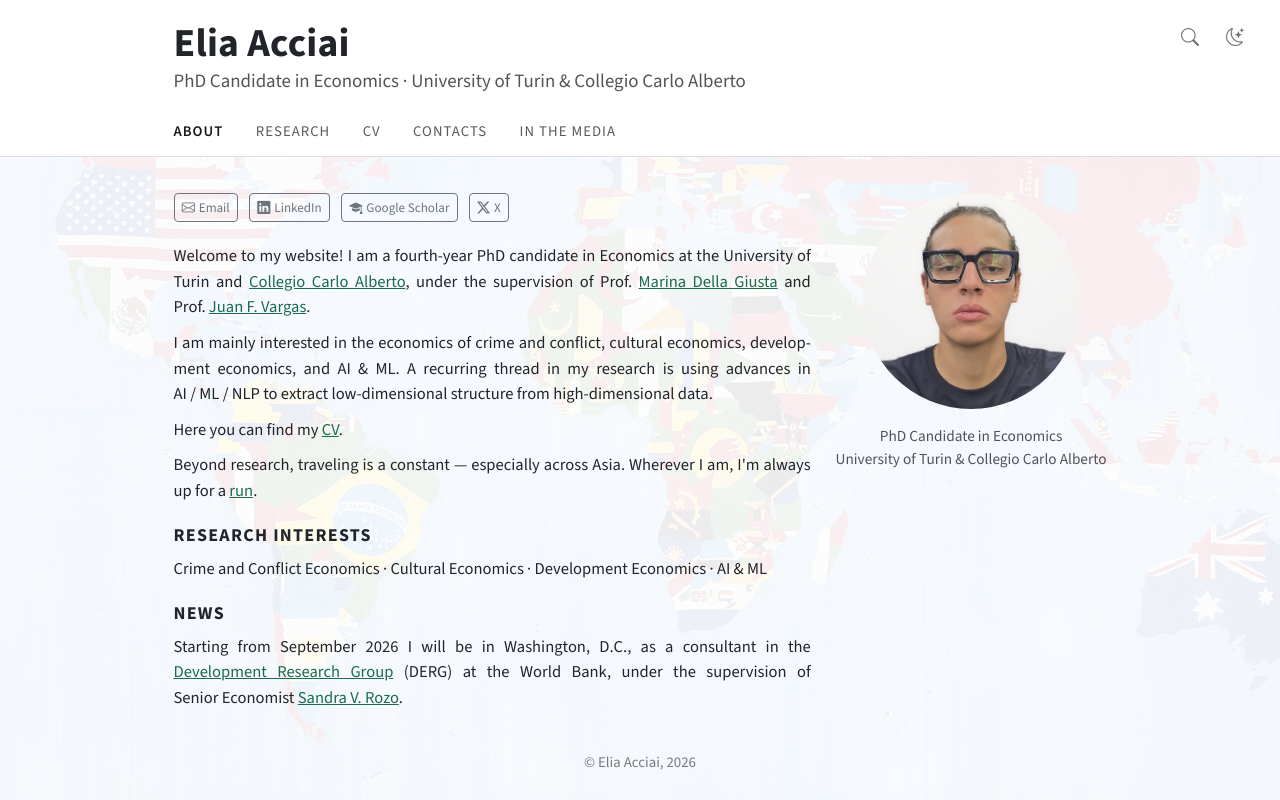
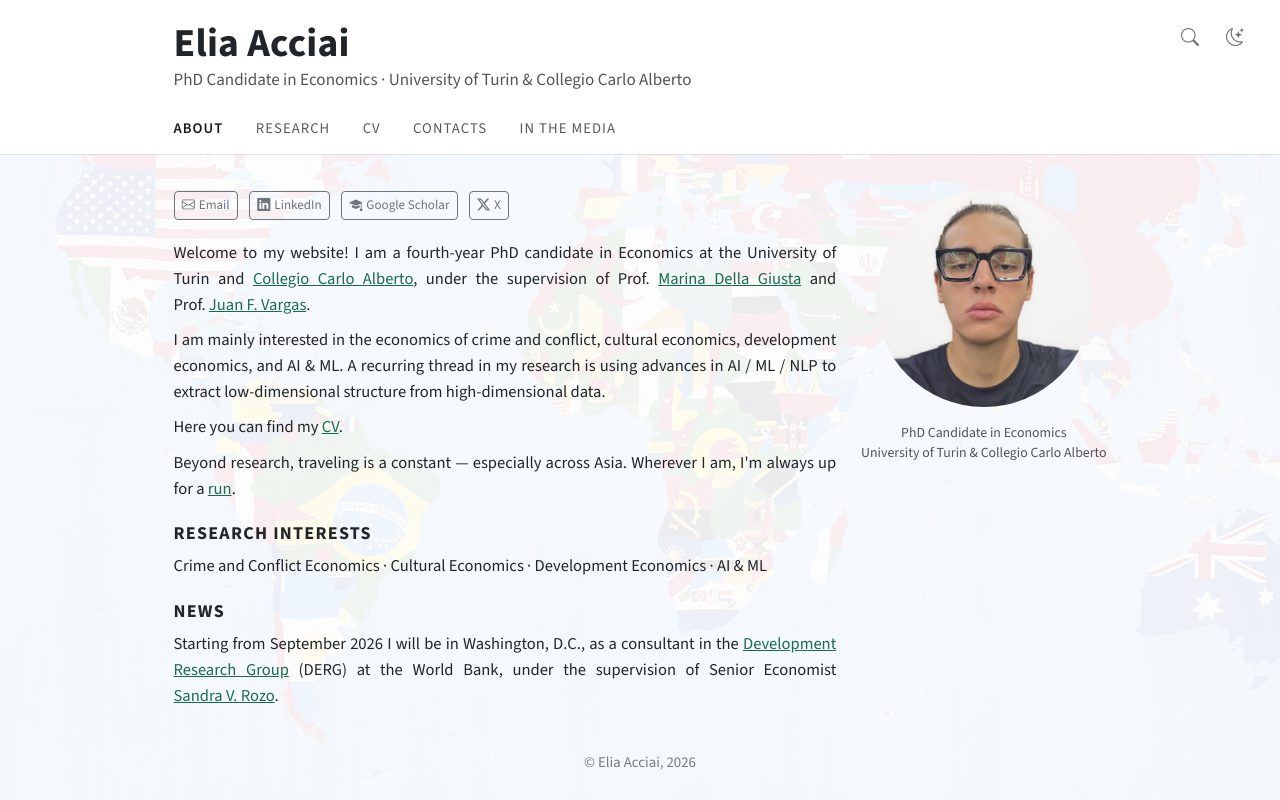
Before and after one commit to eacciai/eacciai.github.io, a plain HTML site: page index.html in a window 1280 px wide. Drawn offline with nearby package versions, Linux system fonts and the light colour scheme.

Commit message:
Shrink affiliation text in masthead and under photo on desktop, keep Sandra V. Rozo on one line

```diff
--- a/index.html
+++ b/index.html
@@ -173,7 +173,7 @@
 
             <h2>News</h2>
             <p>
-              Starting from September 2026 I will be in Washington, D.C., as a consultant in the <a href="https://www.worldbank.org/en/about/unit/unit-dec/research" target="_blank">Development Research Group</a> (DERG) at the World Bank, under the supervision of <span class="nowrap">Senior Economist</span> <a href="https://sandrarozo.net/" target="_blank">Sandra V. Rozo</a>.
+              Starting from September 2026 I will be in Washington, D.C., as a consultant in the <a href="https://www.worldbank.org/en/about/unit/unit-dec/research" target="_blank">Development Research Group</a> (DERG) at the World Bank, under the supervision of <span class="nowrap">Senior Economist</span> <a class="nowrap" href="https://sandrarozo.net/" target="_blank">Sandra V. Rozo</a>.
             </p>
 
           </div>
--- a/style.css
+++ b/style.css
@@ -117,7 +117,7 @@ a:hover {
 }
 
 .navbar .brand-affiliation {
-  font-size: 1.05rem;
+  font-size: 0.95rem;
   font-weight: 400;
   letter-spacing: 0;
   line-height: 1.4;
@@ -316,7 +316,7 @@ a:hover {
 
 .about-photo-caption {
   margin: 0.9rem 0 0;
-  font-size: 0.85rem;
+  font-size: 0.77rem;
   line-height: 1.45;
   text-align: center;
   white-space: nowrap;
```
